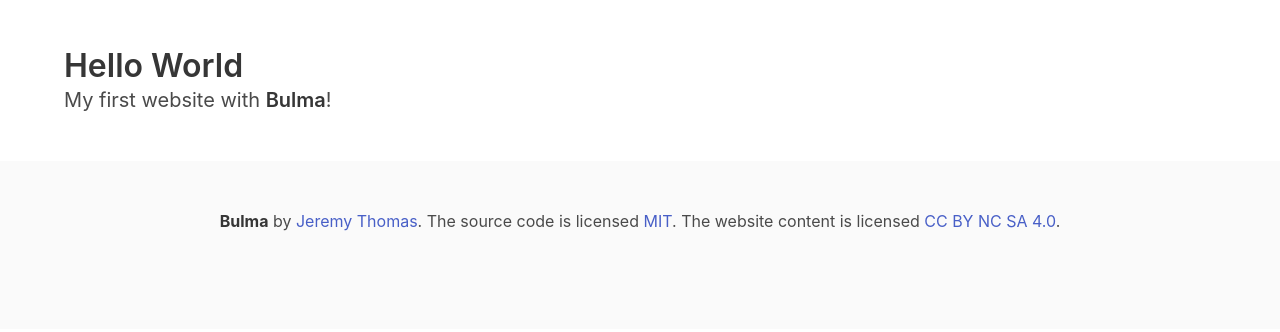
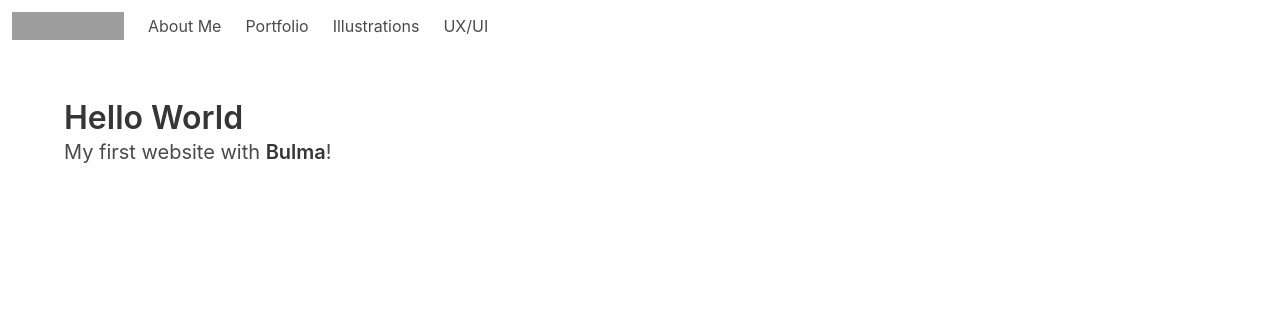
Before and after one commit to milanopsenica/milanopsenica.github.io, a plain HTML site: page index.html in a window 1280 px wide. Drawn offline with nearby package versions, Linux system fonts and the light colour scheme; grey boxes are pictures that could not be loaded.

Commit message:
Update index.html

```diff
--- a/index.html
+++ b/index.html
@@ -7,6 +7,42 @@
     <link rel="stylesheet" href="https://cdn.jsdelivr.net/npm/bulma@0.9.1/css/bulma.min.css">
   </head>
   <body>
+
+<nav class="navbar" role="navigation" aria-label="main navigation">
+  <div class="navbar-brand">
+    <a class="navbar-item" href="https://bulma.io">
+      <img src="https://bulma.io/images/bulma-logo.png" width="112" height="28">
+    </a>
+
+    <a role="button" class="navbar-burger" aria-label="menu" aria-expanded="false" data-target="navbarBasicExample">
+      <span aria-hidden="true"></span>
+      <span aria-hidden="true"></span>
+      <span aria-hidden="true"></span>
+    </a>
+  </div>
+
+  <div id="navbarBasicExample" class="navbar-menu">
+    <div class="navbar-start">
+      <a class="navbar-item">
+        About Me
+      </a>
+
+      <a class="navbar-item">
+        Portfolio
+      </a>
+
+      <a class="navbar-item">
+        Illustrations
+      </a>
+
+      <a class="navbar-item">
+        UX/UI
+      </a>
+    </div>
+  </div>
+</nav>
+
+
   <section class="section">
     <div class="container">
       <h1 class="title">
@@ -18,13 +54,4 @@
     </div>
   </section>
   </body>
-    <footer class="footer">
-  <div class="content has-text-centered">
-    <p>
-      <strong>Bulma</strong> by <a href="https://jgthms.com">Jeremy Thomas</a>. The source code is licensed
-      <a href="http://opensource.org/licenses/mit-license.php">MIT</a>. The website content
-      is licensed <a href="http://creativecommons.org/licenses/by-nc-sa/4.0/">CC BY NC SA 4.0</a>.
-    </p>
-  </div>
-</footer>
 </html>
```
